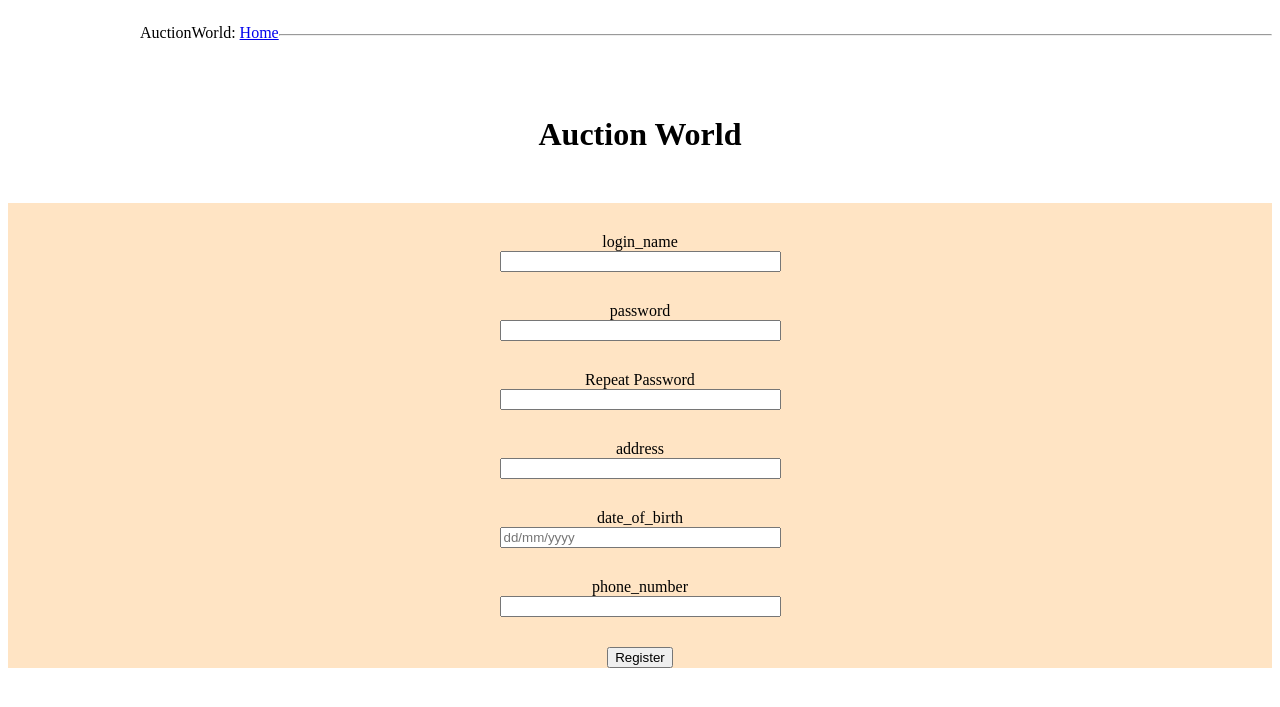
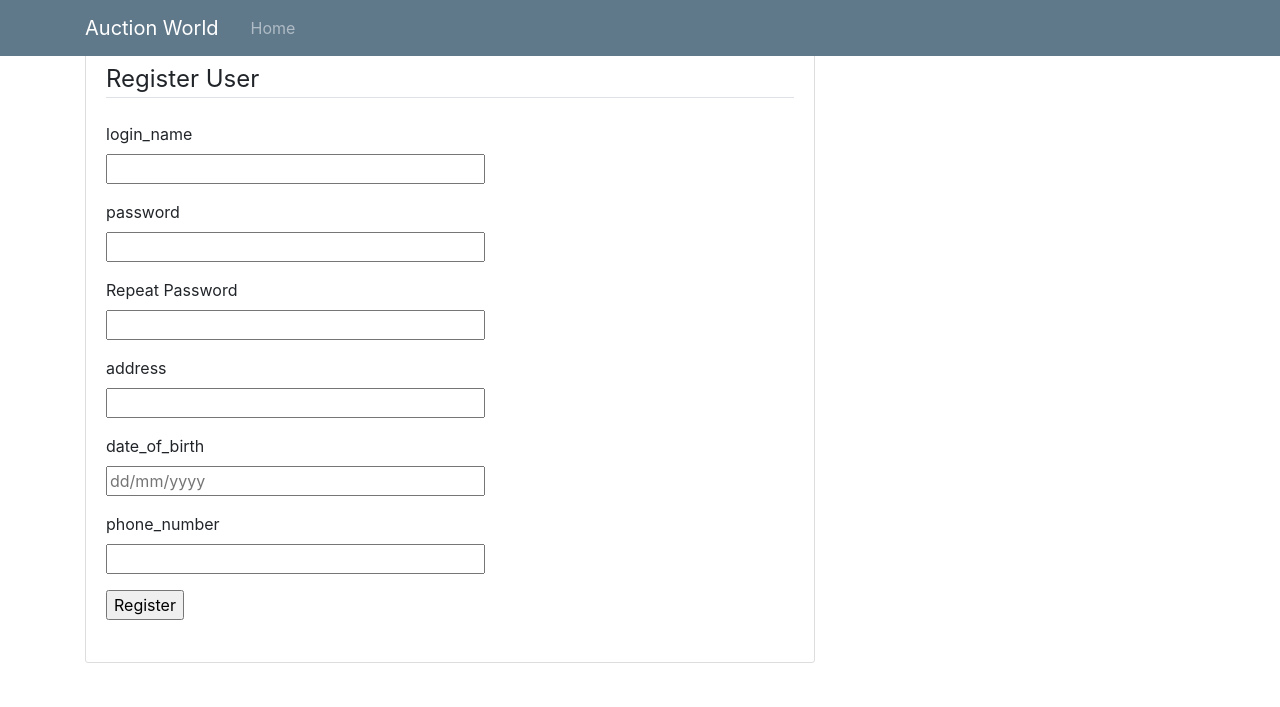
Before and after one commit to unsw-cse-capstone-project/capstone-project-comp3900-f13a-f1-halp, a Flask app: page /signup in a window 1280 px wide. Shown: the top 707 px of the page. Run offline with Flask 2, Linux system fonts and the light colour scheme; some libraries are stand-ins or nearby versions.

Commit message:
convert form style to Roy's

```diff
--- a/online_property_sales/routes.py
+++ b/online_property_sales/routes.py
@@ -44,11 +44,17 @@ def signup():
 
     form = SignupForm()
 
-    if form.validate_on_submit() and form.validate_username(form.login_name.data) and form.validate_DOB(form.date_of_birth.data):
-        user = User(login_name=form.login_name.data, address = form.address.data, date_of_birth = datetime.strptime(form.date_of_birth.data,'%d/%m/%Y'), phone_number=form.phone_number.data)
-        user.set_password(form.password.data)
-        db.session.add(user)
-        db.session.commit()
+    if form.validate_on_submit():
+        if form.validate_username(form.login_name.data):
+            if form.validate_DOB(form.date_of_birth.data):
+                user = User(login_name=form.login_name.data, address = form.address.data, date_of_birth = datetime.strptime(form.date_of_birth.data,'%d/%m/%Y'), phone_number=form.phone_number.data)
+                user.set_password(form.password.data)
+                db.session.add(user)
+                db.session.commit()
+            else:
+                flash('Please input DOB with valid format!')
+        else:
+            flash('The username has been taken, please input another one')
         flash('Congratulations, you are now a registered user!')
 
         return redirect(url_for('login'))
--- a/online_property_sales/static/css/main.css
+++ b/online_property_sales/static/css/main.css
@@ -0,0 +1,95 @@
+body {
+  background: #fafafa;
+  color: #333333;
+  margin-top: 5rem;
+}
+
+h1, h2, h3, h4, h5, h6 {
+  color: #444444;
+}
+
+.bg-steel {
+  background-color: #5f788a;
+}
+
+.site-header .navbar-nav .nav-link {
+  color: #cbd5db;
+}
+
+.site-header .navbar-nav .nav-link:hover {
+  color: #ffffff;
+}
+
+.site-header .navbar-nav .nav-link.active {
+  font-weight: 500;
+}
+
+.content-section {
+  background: #ffffff;
+  padding: 10px 20px;
+  border: 1px solid #dddddd;
+  border-radius: 3px;
+  margin-bottom: 20px;
+}
+
+.article-title {
+  color: #444444;
+}
+
+a.article-title:hover {
+  color: #428bca;
+  text-decoration: none;
+}
+
+.article-content {
+  white-space: pre-line;
+}
+
+.article-img {
+  height: 65px;
+  width: 65px;
+  margin-right: 16px;
+}
+
+.article-metadata {
+  padding-bottom: 1px;
+  margin-bottom: 4px;
+  border-bottom: 1px solid #e3e3e3
+}
+
+.article-metadata a:hover {
+  color: #333;
+  text-decoration: none;
+}
+
+.article-svg {
+  width: 25px;
+  height: 25px;
+  vertical-align: middle;
+}
+
+.account-img {
+  height: 125px;
+  width: 125px;
+  margin-right: 20px;
+  margin-bottom: 16px;
+}
+
+.account-heading {
+  font-size: 2.5rem;
+}
+
+/* home page button */
+.btn-home{
+  width: 100px;
+  float: right;
+}
+.btn-home a{
+  display: block;
+  text-align: center;
+  color:white;
+}
+.btn-home a:hover{
+  color: grey;
+  background-color: #fff;
+}
--- a/online_property_sales/templates/base.html
+++ b/online_property_sales/templates/base.html
@@ -1,12 +1,18 @@
 <!DOCTYPE html>
 <html lang="en">
 <head>
-    <meta charset="UTF-8">
-    <meta name="viewport" content="width=device-width, initial-scale=1.0">
+    <!-- Required meta tags -->
+    <meta charset="utf-8">
+    <meta name="viewport" content="width=device-width, initial-scale=1, shrink-to-fit=no">
+
+    <!-- Bootstrap CSS -->
+    <link rel="stylesheet" type="text/css" href="../static/css/main.css">
+    <link rel="stylesheet" href="https://maxcdn.bootstrapcdn.com/bootstrap/4.0.0/css/bootstrap.min.css" integrity="sha384-Gn5384xqQ1aoWXA+058RXPxPg6fy4IWvTNh0E263XmFcJlSAwiGgFAW/dAiS6JXm" crossorigin="anonymous">
+
     {% if title %}
-        <title>{{ title }} - AuctionWorld</title>
+        <title>Auction World - {{ title }}</title>
     {% else %}
-        <title>Welcome to AuctionWorld</title>
+        <title>Auction World</title>
     {% endif %}
     <style>
         /* body{
@@ -32,7 +38,7 @@
     </style>
 </head>
 <body>
-    <div style="margin: 0 auto; width: 1000px;">
+    <!-- <div style="margin: 0 auto; width: 1000px;">
         <p style="float: left;">
             AuctionWorld: <a href="/home" >Home</a>
         </p>
@@ -45,8 +51,66 @@
             {% endif %}
         </p>
         <br>
-    </div>
-    <hr>
-    {% block content %}{% endblock %}
+    </div> -->
+    <header class="site-header">
+        <nav class="navbar navbar-expand-md navbar-dark bg-steel fixed-top">
+          <div class="container">
+            <a class="navbar-brand mr-4" href="/" >Auction World</a>
+            <button class="navbar-toggler" type="button" data-toggle="collapse" data-target="#navbarToggle" aria-controls="navbarToggle" aria-expanded="false" aria-label="Toggle navigation">
+              <span class="navbar-toggler-icon"></span>
+            </button>
+            <div class="collapse navbar-collapse" id="navbarToggle">
+              <div class="navbar-nav mr-auto">
+                <a class="nav-item nav-link" href="{{ url_for('home') }}">Home</a>
+              </div>
+              <!-- Navbar Right Side -->
+              <div class="navbar-nav">
+                {% if current_user.is_authenticated %}
+                  <a class="nav-item nav-link" href="/account">Account</a>
+                  <a class="nav-item nav-link" href="/logout">logout</a>
+                  <p style="margin-top: 8px; margin-bottom: 0px;">Hi, {{ current_user.login_name }}!</p>
+                {% endif %}
+              </div>
+            </div>
+          </div>
+        </nav>
+      </header>
+
+      <main role="main" class="container">
+        <div class="row">
+          <div class="col-md-8">
+            {% with messages = get_flashed_messages(with_categories=true) %}
+              {% if messages %}
+                {% for category, message in messages %}
+                  <div class="alert alert-{{ category }}">
+                    {{ message }}
+                  </div>
+                {% endfor %}
+              {% endif %}
+            {% endwith %}
+            {% block content %}{% endblock %}
+          </div>
+          <!--
+          <div class="col-md-4">
+            <div class="content-section">
+              <h3>Our Sidebar</h3>
+              <p class='text-muted'>You can put any information here you'd like.
+                <ul class="list-group">
+                  <li class="list-group-item list-group-item-light">Latest Posts</li>
+                  <li class="list-group-item list-group-item-light">Announcements</li>
+                  <li class="list-group-item list-group-item-light">Calendars</li>
+                  <li class="list-group-item list-group-item-light">etc</li>
+                </ul>
+              </p>
+            </div>
+          </div>
+        -->
+        </div>
+      </main>
+      <!-- Optional JavaScript -->
+      <!-- jQuery first, then Popper.js, then Bootstrap JS -->
+      <script src="https://code.jquery.com/jquery-3.2.1.slim.min.js" integrity="sha384-KJ3o2DKtIkvYIK3UENzmM7KCkRr/rE9/Qpg6aAZGJwFDMVNA/GpGFF93hXpG5KkN" crossorigin="anonymous"></script>
+      <script src="https://cdnjs.cloudflare.com/ajax/libs/popper.js/1.12.9/umd/popper.min.js" integrity="sha384-ApNbgh9B+Y1QKtv3Rn7W3mgPxhU9K/ScQsAP7hUibX39j7fakFPskvXusvfa0b4Q" crossorigin="anonymous"></script>
+      <script src="https://maxcdn.bootstrapcdn.com/bootstrap/4.0.0/js/bootstrap.min.js" integrity="sha384-JZR6Spejh4U02d8jOt6vLEHfe/JQGiRRSQQxSfFWpi1MquVdAyjUar5+76PVCmYl" crossorigin="anonymous"></script>
 </body>
 </html>
--- a/online_property_sales/templates/home.html
+++ b/online_property_sales/templates/home.html
@@ -4,8 +4,8 @@
     <h1 style="margin-top: 200px; text-align: center; size: 20px;">Auction World</h1>
     <div style="text-align: center; margin-top: 100px;">
         {% if current_user.is_anonymous %}
-            <a href="/login" class="home_button">login</a>
-            <a href="/signup" class="home_button" >signup</a>
+            <a class="btn btn-lg" style="margin-right: 100px;" href="/login" class="home_button">login</a>
+            <a class="btn btn-lg" href="/signup" class="home_button" >signup</a>
         {% endif %}
     </div>
 {% endblock %}
--- a/online_property_sales/templates/signup.html
+++ b/online_property_sales/templates/signup.html
@@ -1,9 +1,11 @@
 {% extends "base.html" %}
 
 {% block content %}
-    <h1 style="margin-top: 80px; text-align: center; size: 20px;">Auction World</h1>
+    <div class="content-section">
         <form action="" method= "POST" style="margin-top: 50px;" novalidate>
             {{ form.hidden_tag() }}
+            <fieldset class="form-group">
+                <legend class="border-bottom mb-4">Register User</legend>
 
                 {% with messages = get_flashed_messages() %}
                 {% if messages %}
@@ -15,49 +17,63 @@
                 {% endif %}
                 {% endwith %}
 
-        <div class="form">
-            {{ form.login_name.label }}<br>
+                <div class="form-group">
+                    {{ form.login_name.label(class="form-control-label") }}<br>
                     {{ form.login_name(size=32) }}<br>
+                    <div class="invalid-feedback">
                         {% for error in form.login_name.errors %}
-            <span style="color: red;">[{{ error }}]</span>
+                            <span>{{ error }}</span>
                         {% endfor %}
                     </div>
-        <div class="form">
-            {{ form.password.label }}<br>
+                </div>
+                <div class="form-group">
+                    {{ form.password.label(class="form-control-label") }}<br>
                     {{ form.password(size=32) }}<br>
+                    <div class="invalid-feedback">
                         {% for error in form.password.errors %}
-            <span style="color: red;">[{{ error }}]</span>
+                            <span>[{{ error }}]</span>
                         {% endfor %}
                     </div>
-        <div class="form">
-            {{ form.password2.label }}<br>
+                </div>
+                <div class="form-group">
+                    {{ form.password2.label(class="form-control-label") }}<br>
                     {{ form.password2(size=32) }}<br>
+                    <div class="invalid-feedback">
                         {% for error in form.password2.errors %}
-            <span style="color: red;">[{{ error }}]</span>
+                            <span>[{{ error }}]</span>
                         {% endfor %}
                     </div>
-        <div class="form">
-            {{ form.address.label }}<br>
+                </div>
+                <div class="form-group">
+                    {{ form.address.label(class="form-control-label") }}<br>
                     {{ form.address(size=32) }}<br>
+                    <div class="invalid-feedback">
                         {% for error in form.address.errors %}
-            <span style="color: red;">[{{ error }}]</span>
+                            <span>[{{ error }}]</span>
                         {% endfor %}
                     </div>
-        <div class="form">
-            {{ form.date_of_birth.label }}<br>
+                </div>
+                <div class="form-group">
+                    {{ form.date_of_birth.label(class="form-control-label") }}<br>
                     {{ form.date_of_birth(placeholder="dd/mm/yyyy",size=32) }}<br>
+                    <div class="invalid-feedback">
                         {% for error in form.date_of_birth.errors %}
-            <span style="color: red;">[{{ error }}]</span>
+                            <span>[{{ error }}]</span>
                         {% endfor %}
                     </div>
-        <div class="form">
-            {{ form.phone_number.label }}<br>
+                </div>
+                <div class="form-group">
+                    {{ form.phone_number.label(class="form-control-label") }}<br>
                     {{ form.phone_number(size=32) }}<br>
+                    <div class="invalid-feedback">
                         {% for error in form.phone_number.errors %}
-            <span style="color: red;">[{{ error }}]</span>
+                            <span>[{{ error }}]</span>
                         {% endfor %}
                     </div>
+                </div>
 
-        <div class="form">{{ form.submit() }}</div>
+                <div class="form-group">{{ form.submit() }}</div>
+            </fieldset>
         </form>
+    </div>
 {% endblock %}
```
Also changed, not shown: online_property_sales/templates/Login.html (+18 -10 lines), online_property_sales/templates/account.html (+19 -18 lines). Lines whose indentation alone changed are shown as unchanged.
